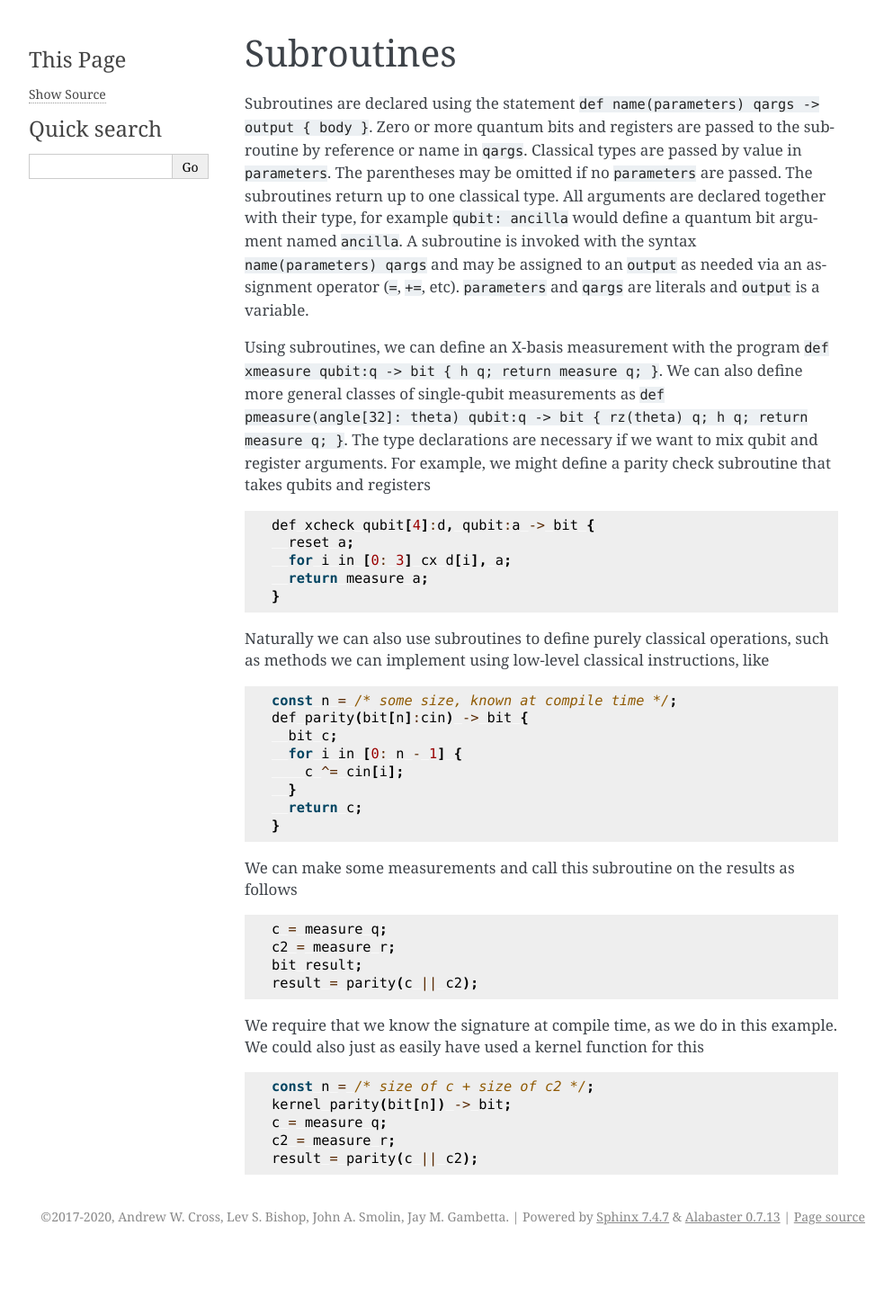
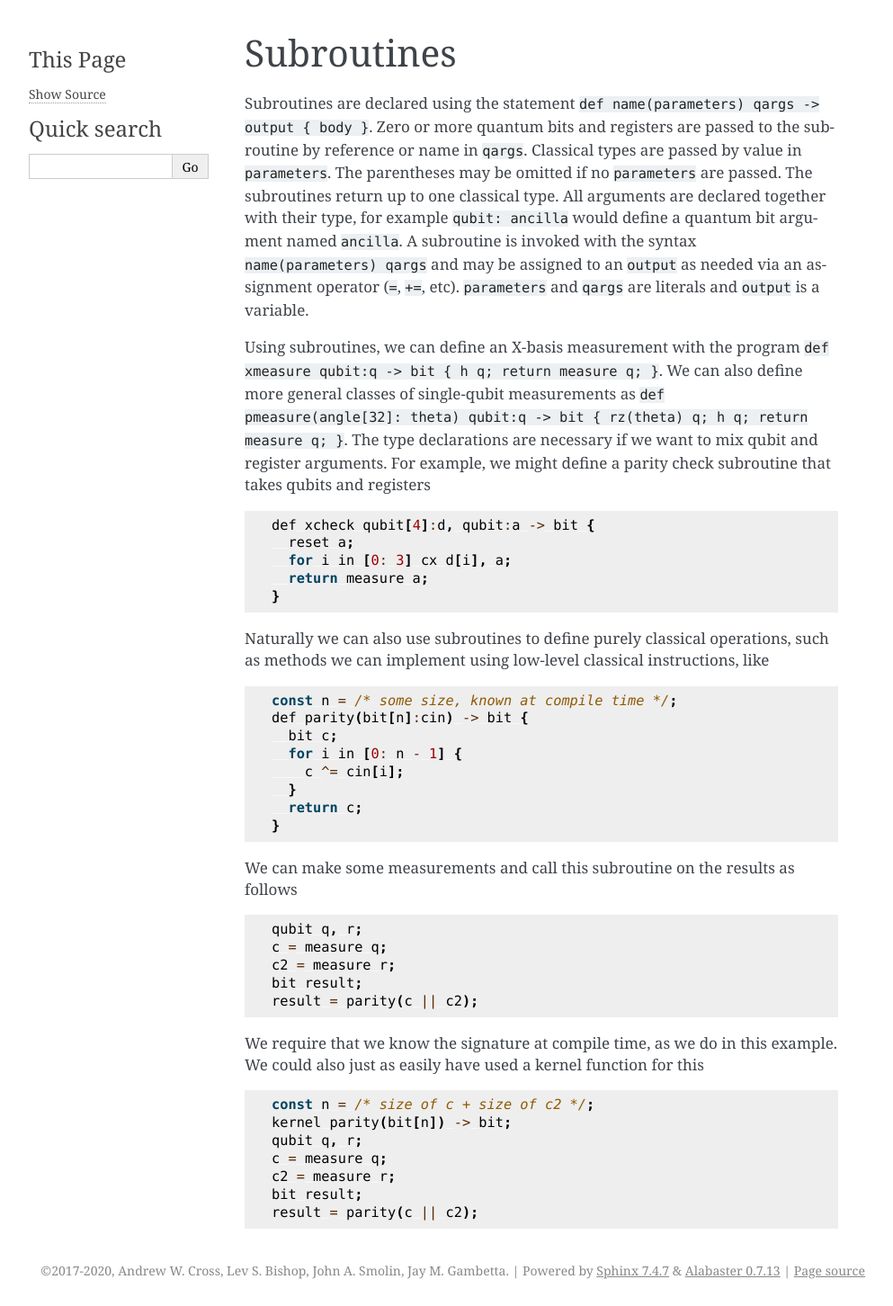
Before and after one commit to openqasm/openqasm, a Sphinx documentation site: the page built from source/language/subroutines.rst, in a window 1280 px wide. Shown: the whole page at 90% size, without its empty margins (148-1141 px from the left). Built offline with Sphinx 7.4.7, drawn with Linux system fonts in a browser that asks for light colours; before the commit the page ends 1392 px from its top, so only the background shows below that.

Commit message:
Fill in types for sub example

```diff
--- a/source/language/subroutines.rst
+++ b/source/language/subroutines.rst
@@ -50,6 +50,7 @@ follows
 
 .. code-block:: c
 
+   qubit q, r;
    c = measure q;
    c2 = measure r;
    bit result;
@@ -63,6 +64,8 @@ this
 
    const n = /* size of c + size of c2 */;
    kernel parity(bit[n]) -> bit;
+   qubit q, r;
    c = measure q;
    c2 = measure r;
+   bit result;
    result = parity(c || c2);
```
